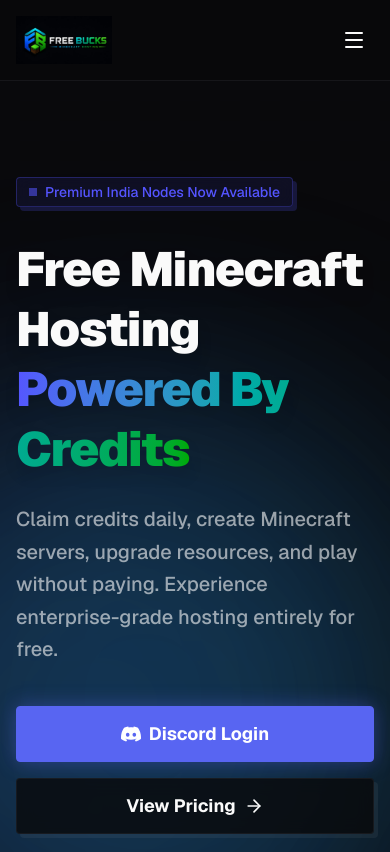
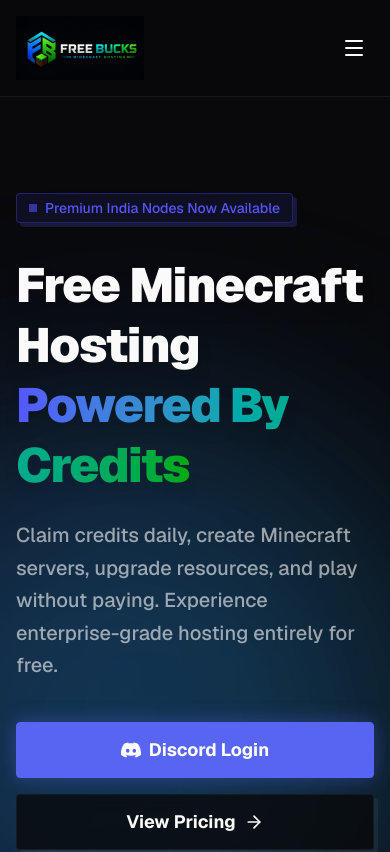
Before and after one commit to khalil-pasha/freebucks-hosting, a Next.js app: page / in a window 390 px wide. Shown: the top 852 px of the page. Built offline with nearby package versions, Linux system fonts and the light colour scheme.

Commit message:
Increase navbar logo size and adjust navbar padding

```diff
--- a/src/components/layout/navbar.tsx
+++ b/src/components/layout/navbar.tsx
@@ -21,10 +21,10 @@ export function Navbar() {
 
   return (
     <header className="sticky top-0 z-50 w-full border-b border-border/50 bg-background/80 backdrop-blur-md">
-      <div className="container mx-auto flex h-20 items-center justify-between px-4 md:px-6">
+      <div className="container mx-auto flex py-4 sm:py-6 items-center justify-between px-4 md:px-6">
         <Link href="/" className="flex items-center gap-3 group">
-          <div className="relative h-12 w-24 sm:h-16 sm:w-32 overflow-hidden transition-transform group-hover:scale-105">
-            <Image src="/header-logo.jpg" alt="Free Bucks Logo" fill className="object-contain" />
+          <div className="relative h-16 w-32 sm:h-24 sm:w-48 overflow-hidden transition-transform group-hover:scale-105">
+            <Image src="/header-logo.jpg" alt="Free Bucks Logo" fill className="object-contain" priority />
           </div>
         </Link>
 
```
